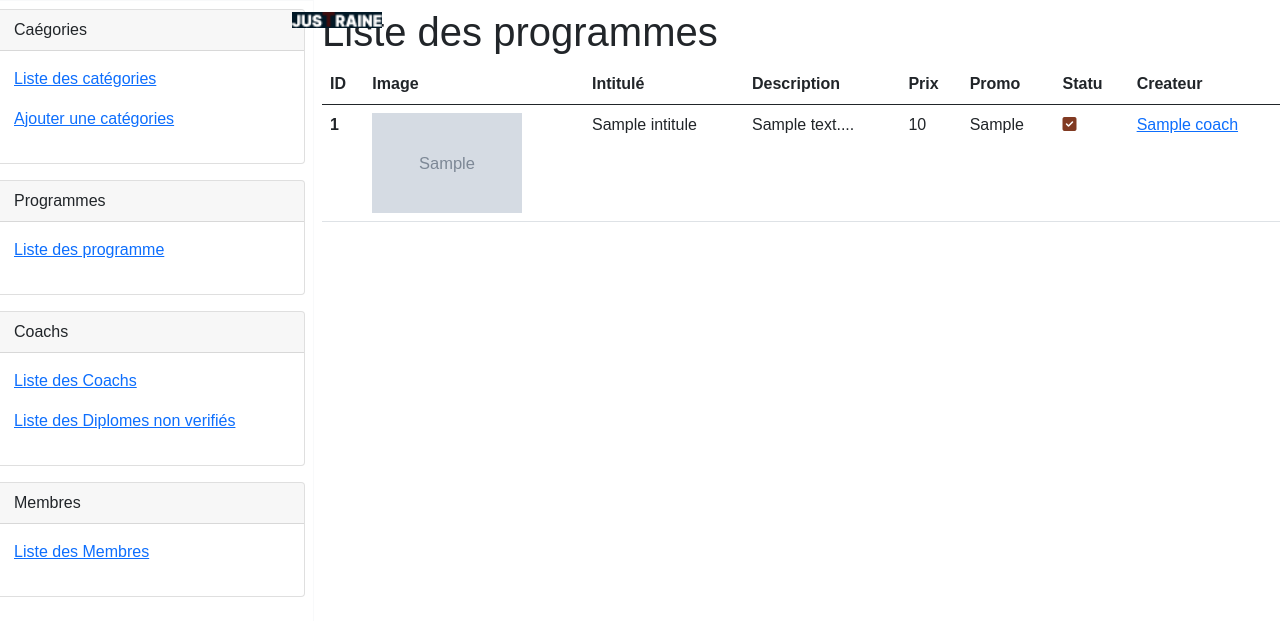
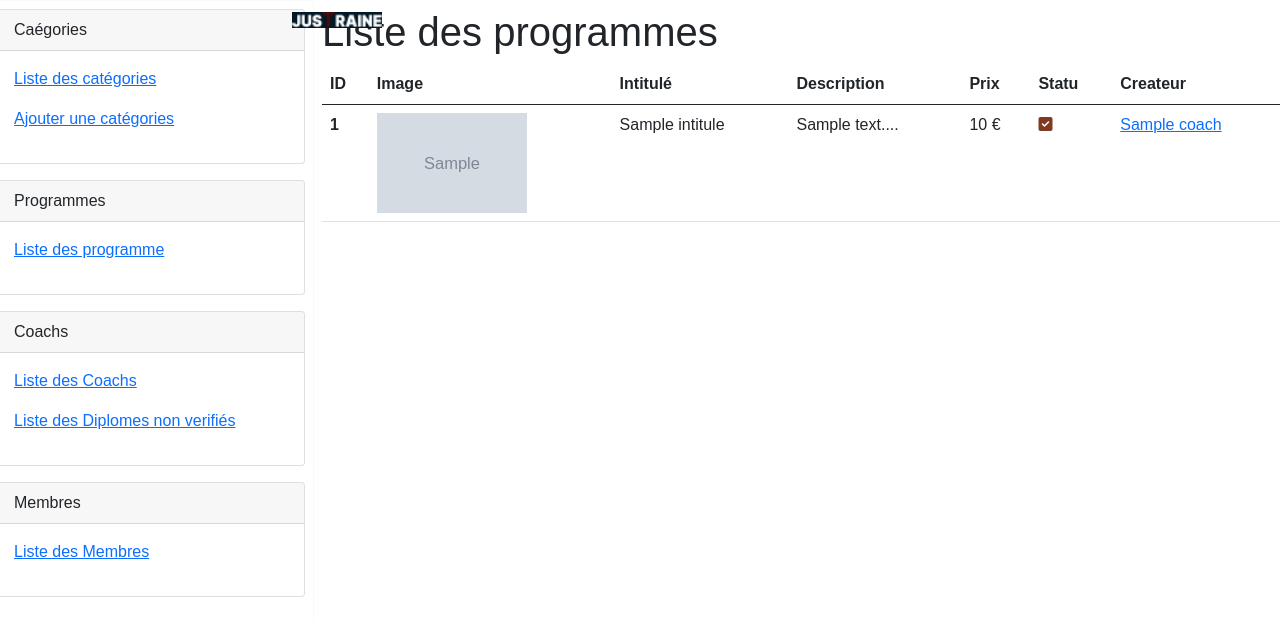
Before and after one commit to mohamed67210/FitApp, a Symfony app: template templates/admin/programmes/index.html.twig in a window 1280 px wide. Shown: the top 621 px of the page. Run offline with Twig, Linux system fonts and the light colour scheme; the template is opened without the code that fills it: most values are stand-ins (such as "Sample title", 1, 10 or a date in 2020); grey boxes marked "Sample" are stand-in pictures; some libraries are stand-ins or nearby versions; some web fonts are replaced.

Commit message:
modified:   templates/admin/programmes/index.html.twig

```diff
--- a/templates/admin/programmes/index.html.twig
+++ b/templates/admin/programmes/index.html.twig
@@ -16,7 +16,7 @@
                         <th scope="col">Intitulé</th>
                         <th scope="col">Description</th>
                         <th scope="col">Prix</th>
-                        <th scope="col">Promo</th>
+                        {# <th scope="col">Promo</th> #}
                         <th scope="col">Statu</th>
                         <th scope="col">Createur</th>
                     </tr>
@@ -30,8 +30,8 @@
                                 alt="{{programme.intitule}}"></td>
                         <td>{{programme.intitule}}</td>
                         <td>{{programme.Description|slice(0, 20) ~ '...' }}</td>
-                        <td>{{programme.prix}}</td>
-                        <td>{{programme.prixPromo}}</td>
+                        <td>{{programme.prix}} €</td>
+                        {# <td>{{programme.prixPromo}}</td> #}
                         <td><a href="">{% if programme.isValid == true %}
                             <i class="fa-solid fa-square-check" style="color: #378122;"></i>
 
```
